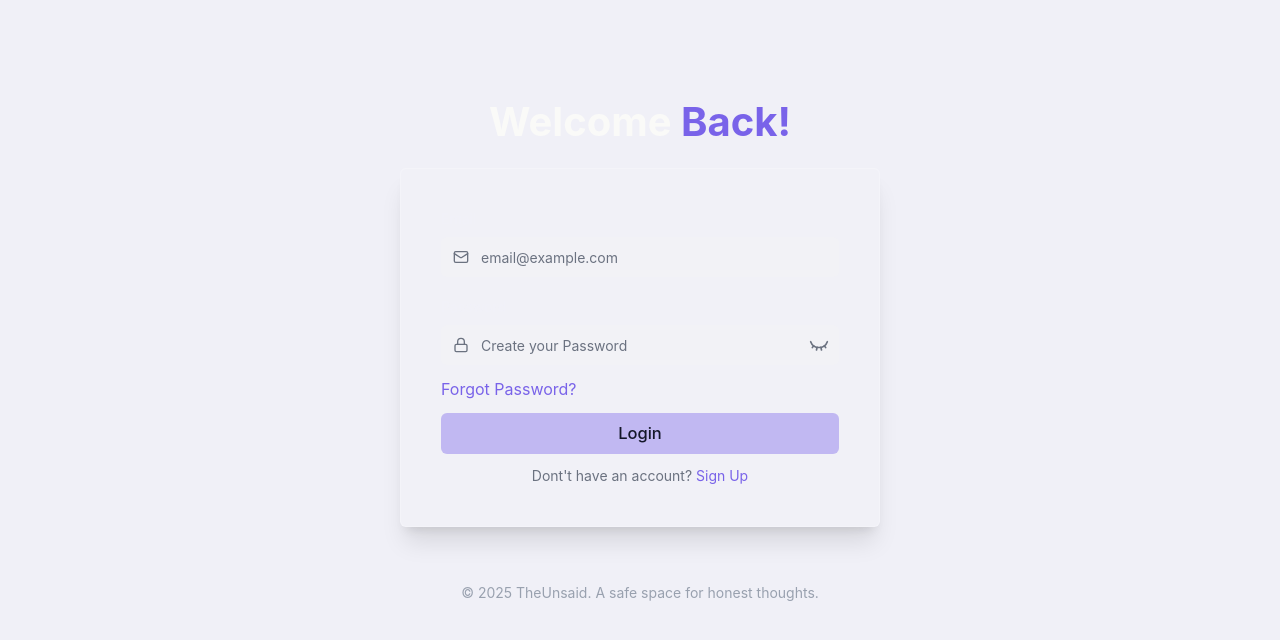
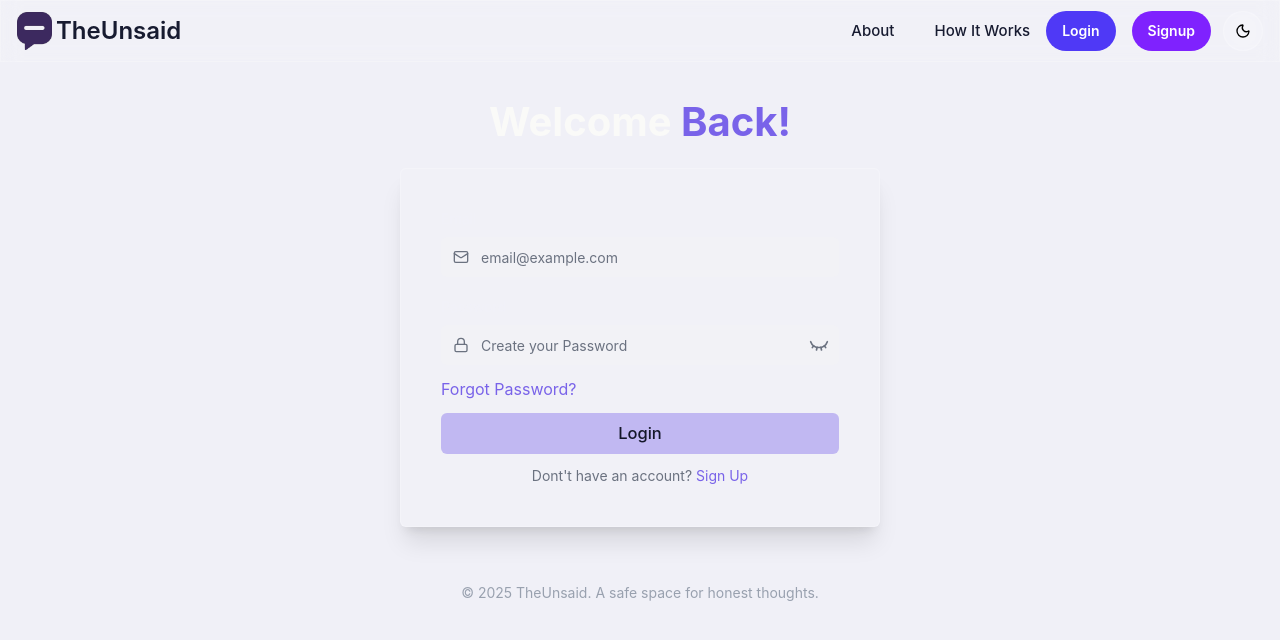
Before and after one commit to munachi821/The-Unsaid, a React (Vite) app: page /Login in a window 1280 px wide. Shown: the top 640 px of the page. Built offline with nearby package versions, Linux system fonts and the light colour scheme.

Commit message:
fixed the nav issue

```diff
--- a/src/App.jsx
+++ b/src/App.jsx
@@ -11,8 +11,6 @@ import Dashboard from "./Routes/Dashboard.jsx";
 function App() {
   return (
     <BrowserRouter>
-      <Navbar />
-
       <Routes>
         <Route Component={Home} path="/" />
         <Route Component={Signup} path="/Signup" />
--- a/src/components/Navbar.jsx
+++ b/src/components/Navbar.jsx
@@ -29,8 +29,7 @@ const Navbar = () => {
   };
 
   return (
-    /* REMOVE THE HIDDEN OOOOO */
-    <nav className=" fixed top-0 left-0 right-0 z-40 glassmorphism dark:glassmorphism-dark py-2.5 px-4 hidden">
+    <nav className=" fixed top-0 left-0 right-0 z-40 glassmorphism dark:glassmorphism-dark py-2.5 px-4">
       <div className="max-w-7xl mx-auto flex justify-between items-center">
         <div>
           <Link to="/" className="flex items-center">
```
